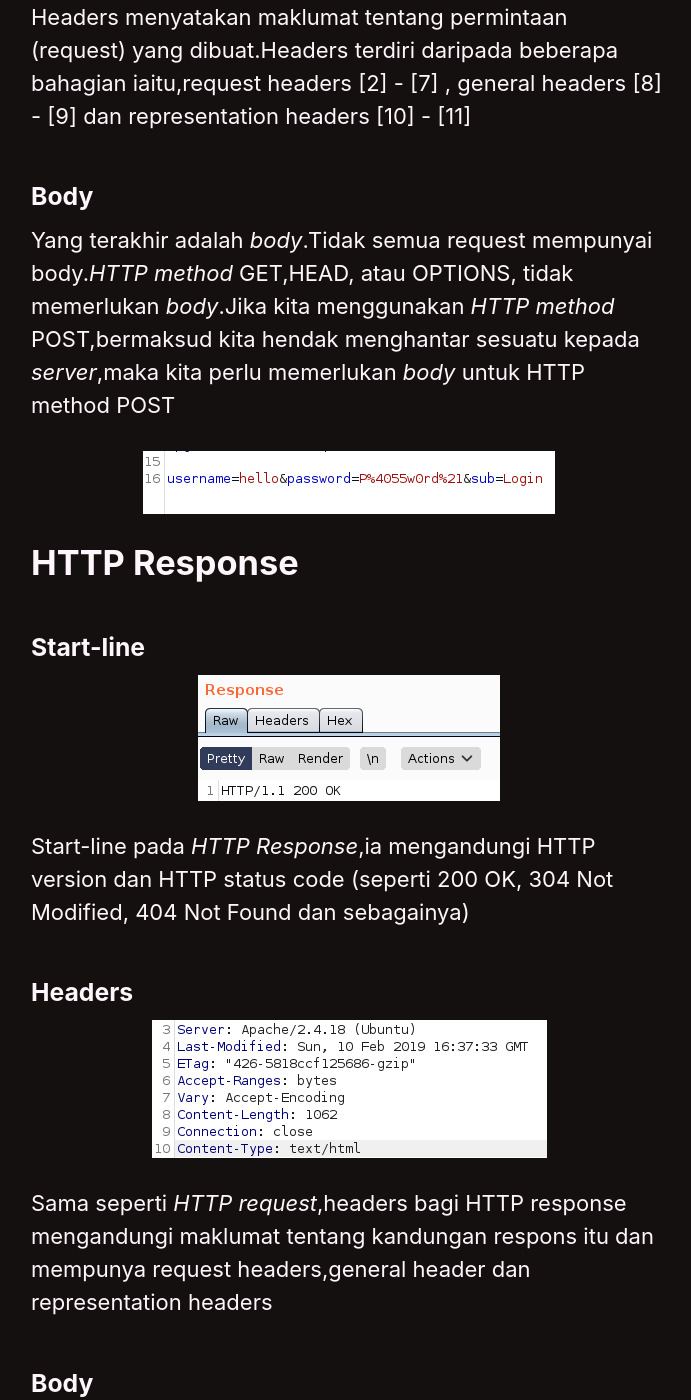
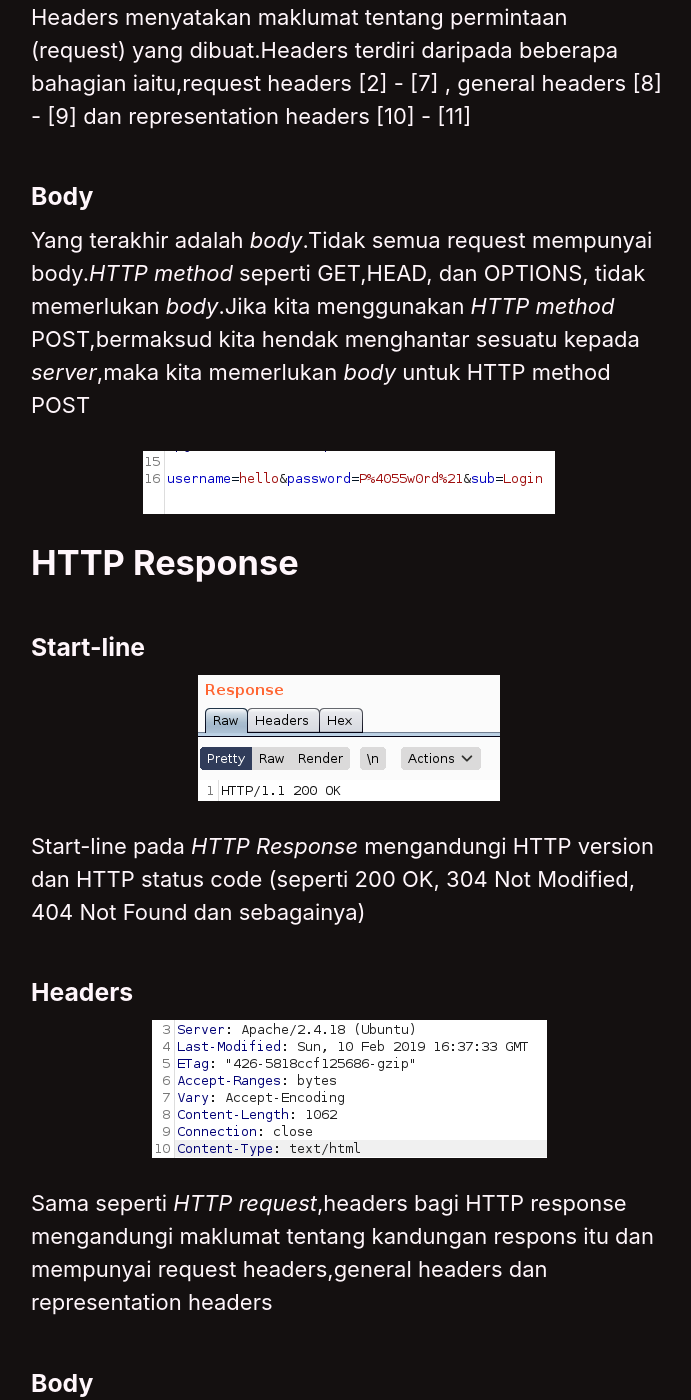
Before and after one commit to faridarif/faridarif.github.io, a Jekyll site: the page built from _posts/2020-12-20-http.md, in a window 1280 px wide and 1400 px high, scrolled down 2652 px. Shown: the whole window, without its empty margins (291-982 px from the left). Built offline with Jekyll 4.4.1, drawn with Linux system fonts in a browser that asks for light colours; cached includes are drawn as plain includes; some of the changed text lies outside the part shown.

Commit message:
Update 2020-12-20-http.md

```diff
--- a/_posts/2020-12-20-http.md
+++ b/_posts/2020-12-20-http.md
@@ -45,7 +45,7 @@ Headers menyatakan maklumat tentang permintaan (request) yang dibuat.Headers ter
 
 ### Body
 
-Yang terakhir adalah *body*.Tidak semua request mempunyai body.*HTTP method* GET,HEAD, atau OPTIONS, tidak memerlukan *body*.Jika kita menggunakan *HTTP method* POST,bermaksud kita hendak menghantar sesuatu kepada *server*,maka kita perlu memerlukan *body* untuk HTTP method POST
+Yang terakhir adalah *body*.Tidak semua request mempunyai body.*HTTP method* seperti GET,HEAD, dan OPTIONS, tidak memerlukan *body*.Jika kita menggunakan *HTTP method* POST,bermaksud kita hendak menghantar sesuatu kepada *server*,maka kita memerlukan *body* untuk HTTP method POST
 
 ![Contoh HTTP method POST body](https://raw.githubusercontent.com/faridarif/faridarif.github.io/master/images/body-exam.png){: .align-center}
 
@@ -55,13 +55,13 @@ Yang terakhir adalah *body*.Tidak semua request mempunyai body.*HTTP method* GET
 
 ![enter image description here](https://raw.githubusercontent.com/faridarif/faridarif.github.io/master/images/start-line-response.png){: .align-center}
 
-Start-line pada *HTTP Response*,ia mengandungi HTTP version dan HTTP status code (seperti 200 OK, 304 Not Modified, 404 Not Found dan sebagainya)
+Start-line pada *HTTP Response* mengandungi HTTP version dan HTTP status code (seperti 200 OK, 304 Not Modified, 404 Not Found dan sebagainya)
 
 ### Headers
 
 ![enter image description here](https://raw.githubusercontent.com/faridarif/faridarif.github.io/master/images/response-headers.png){: .align-center}
 
-Sama seperti *HTTP request*,headers bagi HTTP response mengandungi maklumat tentang kandungan respons itu dan mempunya request headers,general header dan representation headers
+Sama seperti *HTTP request*,headers bagi HTTP response mengandungi maklumat tentang kandungan respons itu dan mempunyai request headers,general headers dan representation headers
 
 ### Body
 
```
Also changed, not shown: other parts of _posts/2020-12-20-http.md (+1 -1 lines).
